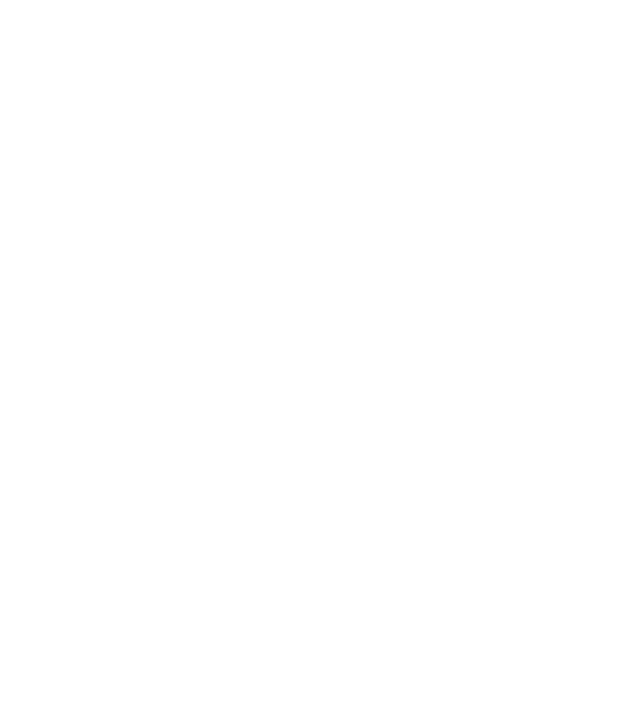
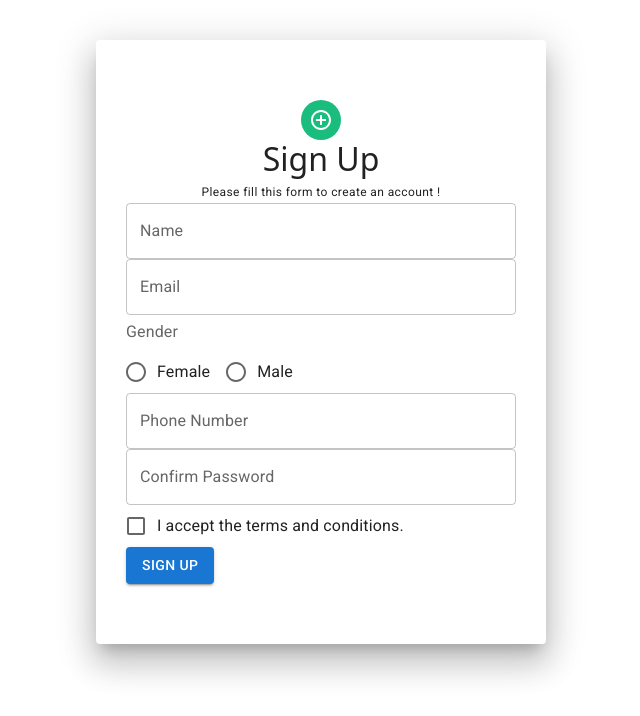
Before and after one commit to AadeshhhGavhane/pvtbusbooking, a React (Create React App) app: page /sign-up in a window 1280 px wide. Before the commit this address had no page. Shown: the top 716 px of the page, without its empty margins (319-959 px from the left). Built offline with nearby package versions, Linux system fonts and the light colour scheme.

Commit message:
added info pages, and routed them in app.js

```diff
--- a/src/components/SignUp/Signup.js
+++ b/src/components/SignUp/Signup.js
@@ -15,7 +15,7 @@ const Signup = () => {
     const avatarStyle = { backgroundColor: '#1bbd7e' }
     const marginTop = { marginTop: 5 }
     return (
-        <Grid>
+        <Grid container>
             <Paper elevation={20} style={paperStyle}>
                 <Grid align='center'>
                     <Avatar style={avatarStyle}>
@@ -25,25 +25,37 @@ const Signup = () => {
                     <Typography variant='caption' gutterBottom>Please fill this form to create an account !</Typography>
                 </Grid>
                 <Stack spacing={2}>
-                <form container spacing = {5}>
-                    <Item><TextField fullWidth label='Name' placeholder="Enter your name" /></Item>
-                    <Item>
-                        <TextField fullWidth label='Email' placeholder="Enter your email" /></Item>
-                    <Item><FormControl component="fieldset" style={marginTop}>
+                    <form container spacing={5}>
+                        <Grid item>
+                            <TextField fullWidth label='Name' placeholder="Enter your name" />
+                        </Grid>
+                        <Grid item>
+                            <TextField fullWidth label='Email' placeholder="Enter your email" />
+                        </Grid>
+                        <Grid item>
+                            <FormControl component="fieldset" style={marginTop}>
                                 <FormLabel component="legend">Gender</FormLabel>
                                 <RadioGroup aria-label="gender" name="gender" style={{ display: 'initial' }}>
                                     <FormControlLabel value="female" control={<Radio />} label="Female" />
                                     <FormControlLabel value="male" control={<Radio />} label="Male" />
                                 </RadioGroup>
-                    </FormControl></Item>
-                    <Item><TextField fullWidth label='Phone Number' placeholder="Enter your phone number" /></Item>
-
-                    <Item><TextField fullWidth label='Confirm Password' placeholder="Confirm your password"/></Item>
-                    <Item><FormControlLabel
+                            </FormControl>
+                        </Grid>
+                        <Grid item>
+                            <TextField fullWidth label='Phone Number' placeholder="Enter your phone number" />
+                        </Grid>
+                        <Grid item>
+                            <TextField fullWidth label='Confirm Password' placeholder="Confirm your password" />
+                        </Grid>
+                        <Grid item>
+                            <FormControlLabel
                                 control={<Checkbox name="checkedA" />}
                                 label="I accept the terms and conditions."
-                    /></Item>
-                    <Button type='submit' variant='contained' color='primary'>Sign up</Button >
+                            />
+                        </Grid>
+                        <Grid item>
+                            <Button type='submit' variant='contained' color='primary'>Sign up</Button>
+                        </Grid>
                     </form>
                 </Stack>
             </Paper>
```
Lines whose indentation alone changed are shown as unchanged.
